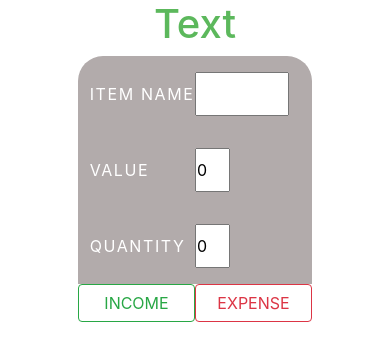
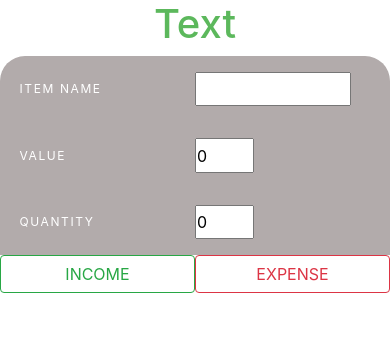
Before and after one commit to marcphilippebeaujean-abertay/ReactProjects, a React (Create React App) app in the folder expenses-manager/: page / in a window 390 px wide. Shown: the top 360 px of the page. Built offline with nearby package versions, Linux system fonts and the light colour scheme.

Commit message:
setting up the store

```diff
--- a/expenses-manager/src/App.css
+++ b/expenses-manager/src/App.css
@@ -2,3 +2,9 @@
   display: grid;
   grid-template-columns: 1fr 3fr 1fr;
 }
+
+@media only screen and (max-width: 800px) {
+  .App {
+    display: inline;
+  }
+}
--- a/expenses-manager/src/components/FormComponent.css
+++ b/expenses-manager/src/components/FormComponent.css
@@ -45,3 +45,19 @@
   margin: auto;
   text-transform: uppercase;
 }
+
+@media only screen and (max-width: 600px) {
+  .App {
+    display: inline;
+  }
+
+  .form-label {
+    font-size: 12px;
+  }
+
+  .form-element {
+    grid-column: 2;
+    margin: 1em 0;
+    padding: 0.2em 0;
+  }
+}
--- a/expenses-manager/src/components/FormComponent.jsx
+++ b/expenses-manager/src/components/FormComponent.jsx
@@ -48,7 +48,7 @@ class FormComponent extends Component {
           value={this.state.itemQuantity}
           onChange={this.handleItemQuantityInput}
         />
-        <div class="form-buttons-background">
+        <div className="form-buttons-background">
           <button id="income-btn" className="btn btn-outline-success submits">
             Income
           </button>
--- a/expenses-manager/src/reducers/UpdateExpensesReducer.js
+++ b/expenses-manager/src/reducers/UpdateExpensesReducer.js
@@ -8,6 +8,11 @@ const initialState = {
 
 const addExpenseReducer = (state = initialState, action) => {
   switch (action.type) {
+    case ADD_EXPENSE:
+      return {
+        ...state,
+        items: action.data
+      };
     default:
       return state;
   }
```
Also changed, not shown: expenses-manager/src/actions/ExpenseActions.js (+5 -3 lines).
